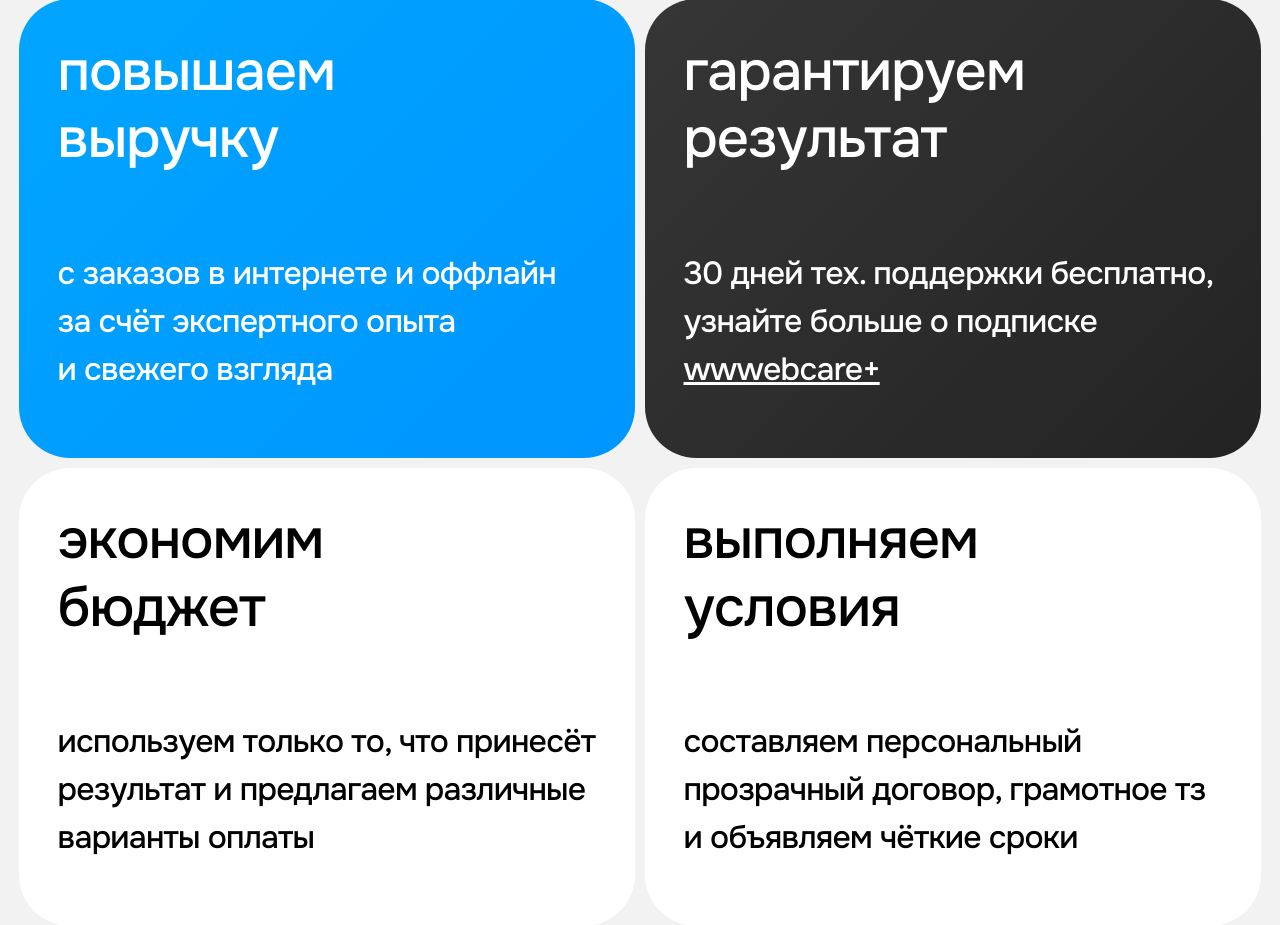
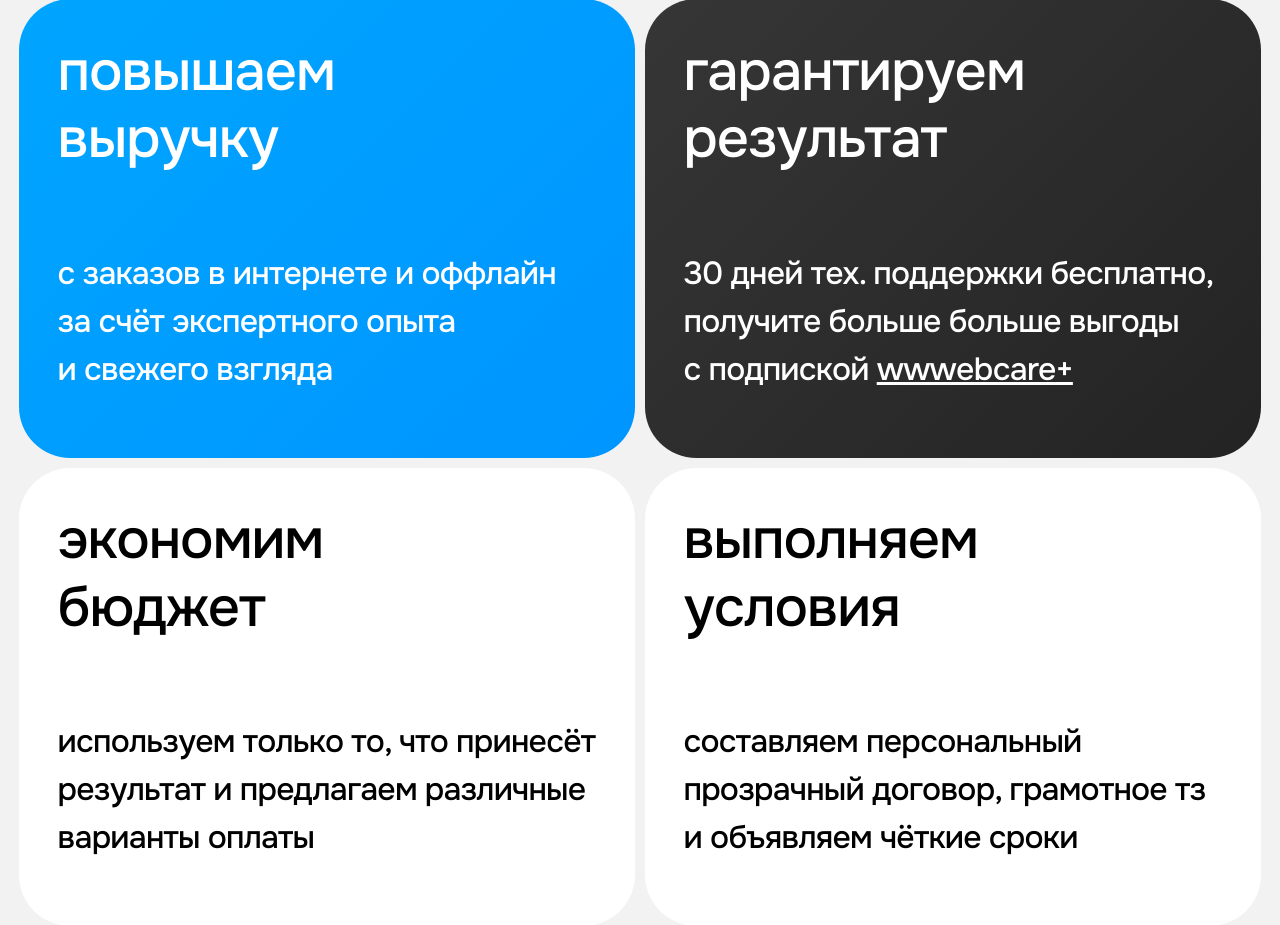
Before and after one commit to whanya/arrowww, a Django app: page / in a window 1280 px wide. Shown: the part 2407-3332 px from the top of the page. Run offline with Django 5.2, Linux system fonts and the light colour scheme.

Commit message:
ещё подправил текст

```diff
--- a/web/templates/web/index.html
+++ b/web/templates/web/index.html
@@ -130,7 +130,7 @@
                             гарантируем<br>результат
                         </h3>
                         <p class="feature_text">
-                            30 дней тех. поддержки бесплатно, узнайте больше о подписке
+                            30 дней тех. поддержки бесплатно, <br> получите больше больше выгоды <br> с подпиской
                             <span style="text-decoration: underline;">wwwebcare+</span>
                         </p>
                     </article>
```
